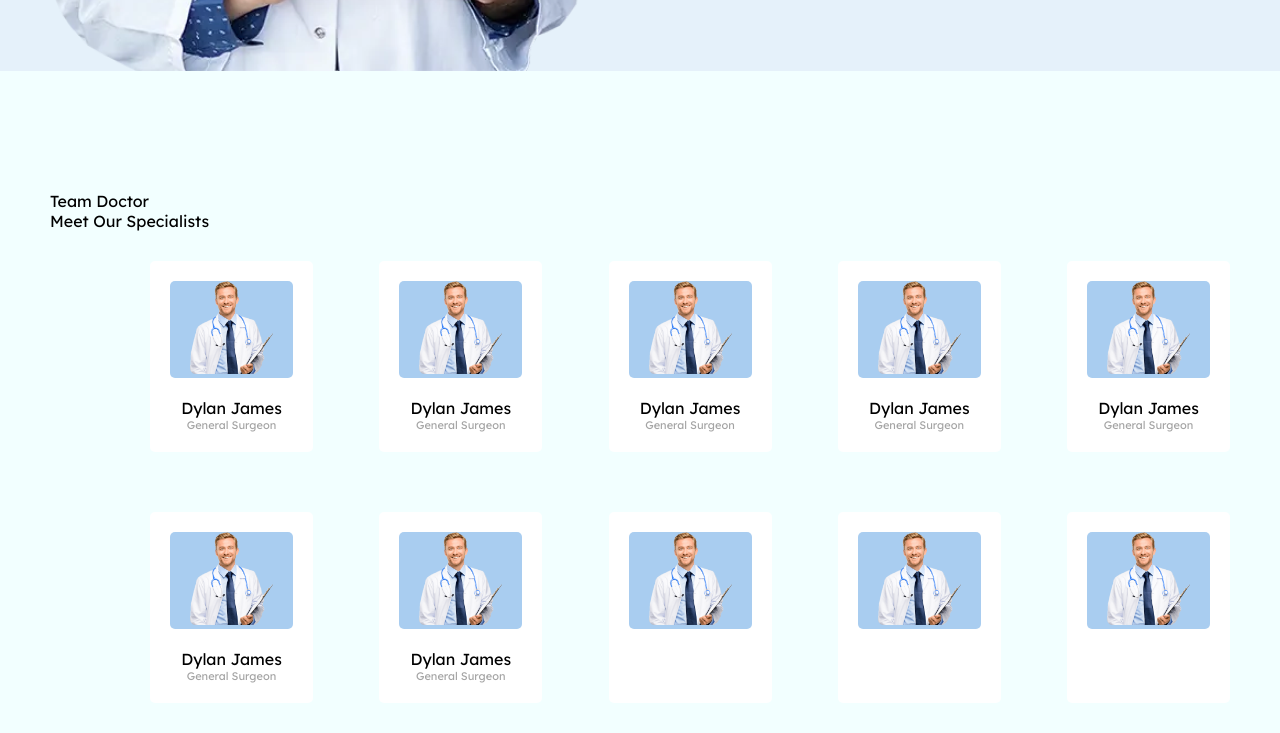
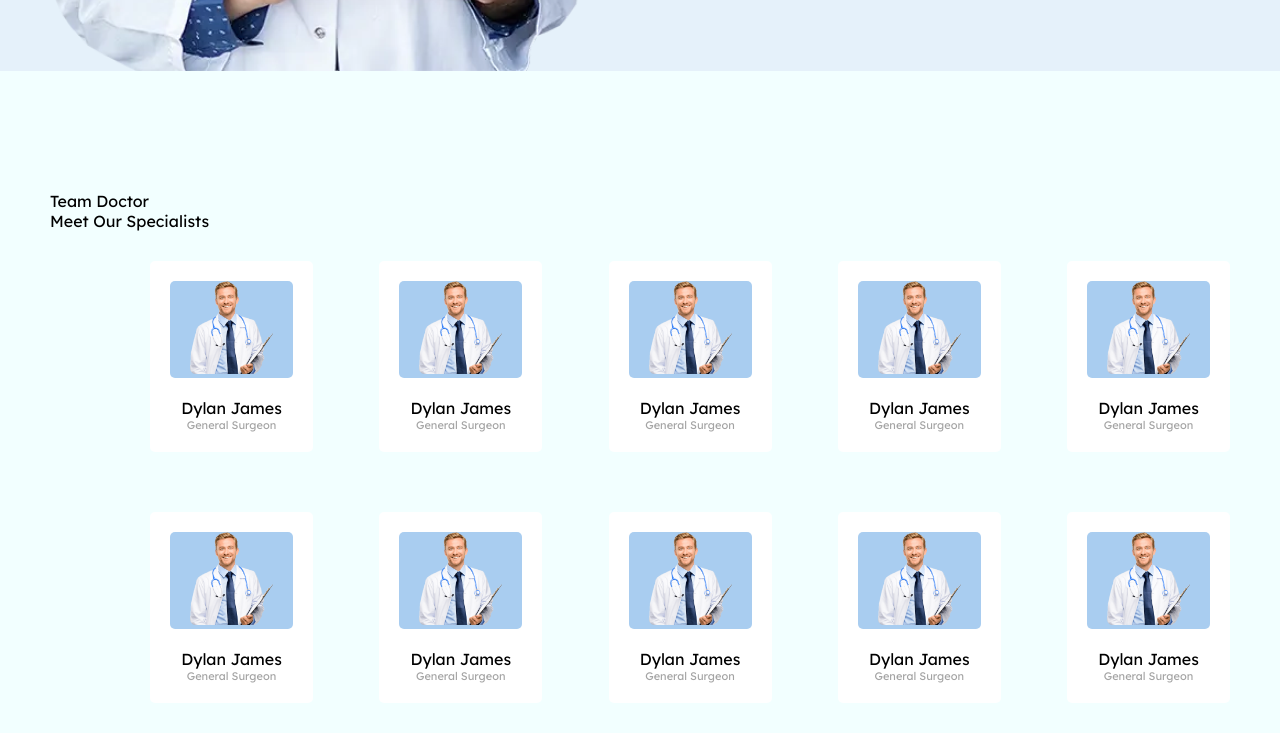
Before and after one commit to thetechrat/MedClinic, a plain HTML site: page index.html in a window 1280 px wide. Shown: the part 3311-4044 px from the top of the page. Drawn offline with Linux system fonts and the light colour scheme; a web font is replaced by a local one.

Commit message:
Update index.html

```diff
--- a/index.html
+++ b/index.html
@@ -407,15 +407,27 @@
               <div class="pfp-bg">
                 <img class="pfp" src="images/surgeons/dr.png" alt="" />
               </div>
+              <div class="dr-info">
+                <div class="name">Dylan James</div>
+                <div class="role">General Surgeon</div>
+              </div>
             </div>
             <div class="dr-profile">
               <div class="pfp-bg">
                 <img class="pfp" src="images/surgeons/dr.png" alt="" />
               </div>
+              <div class="dr-info">
+                <div class="name">Dylan James</div>
+                <div class="role">General Surgeon</div>
+              </div>
             </div>
             <div class="dr-profile">
               <div class="pfp-bg">
                 <img class="pfp" src="images/surgeons/dr.png" alt="" />
+              </div>
+              <div class="dr-info">
+                <div class="name">Dylan James</div>
+                <div class="role">General Surgeon</div>
               </div>
             </div>
           </section>
```
